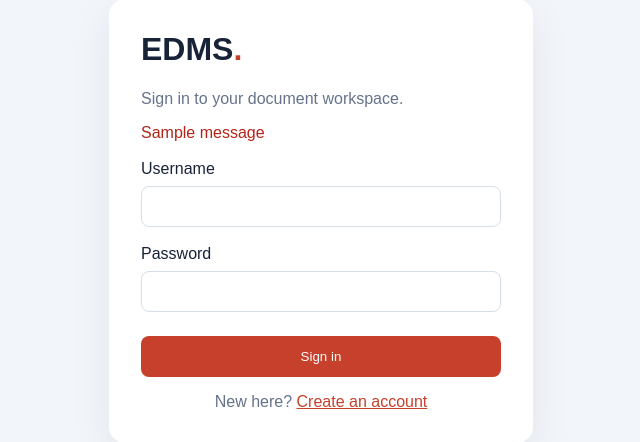
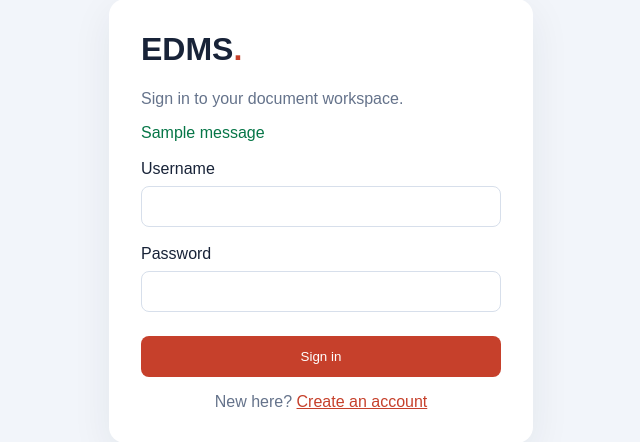
Before and after one commit to rajmandviya0-netizen/edms-flask, a Flask app: page /login in a window 1280 px wide. Shown: the part 179-621 px from the top of the page, without its empty margins (319-959 px from the left). Run offline with Flask 3, Linux system fonts and the light colour scheme; tables that the repository leaves empty hold one stand-in row (values such as "Sample post"); one stand-in notice (Sample message) is shown; some libraries are stand-ins or nearby versions.

Commit message:
Show sign-up success message in green

```diff
--- a/templates/login.html
+++ b/templates/login.html
@@ -43,6 +43,7 @@
             cursor: pointer;
         }
         .error { color: #b42318; }
+        .success { color: #067647; }
     </style>
 </head>
 <body>
@@ -51,7 +52,7 @@
         <p>Sign in to your document workspace.</p>
 
         {% for category, message in get_flashed_messages(with_categories=true) %}
-            <p class="error">{{ message }}</p>
+            <p class="{{ 'success' if category == 'success' else 'error' }}">{{ message }}</p>
         {% endfor %}
 
         <form method="post">
```
